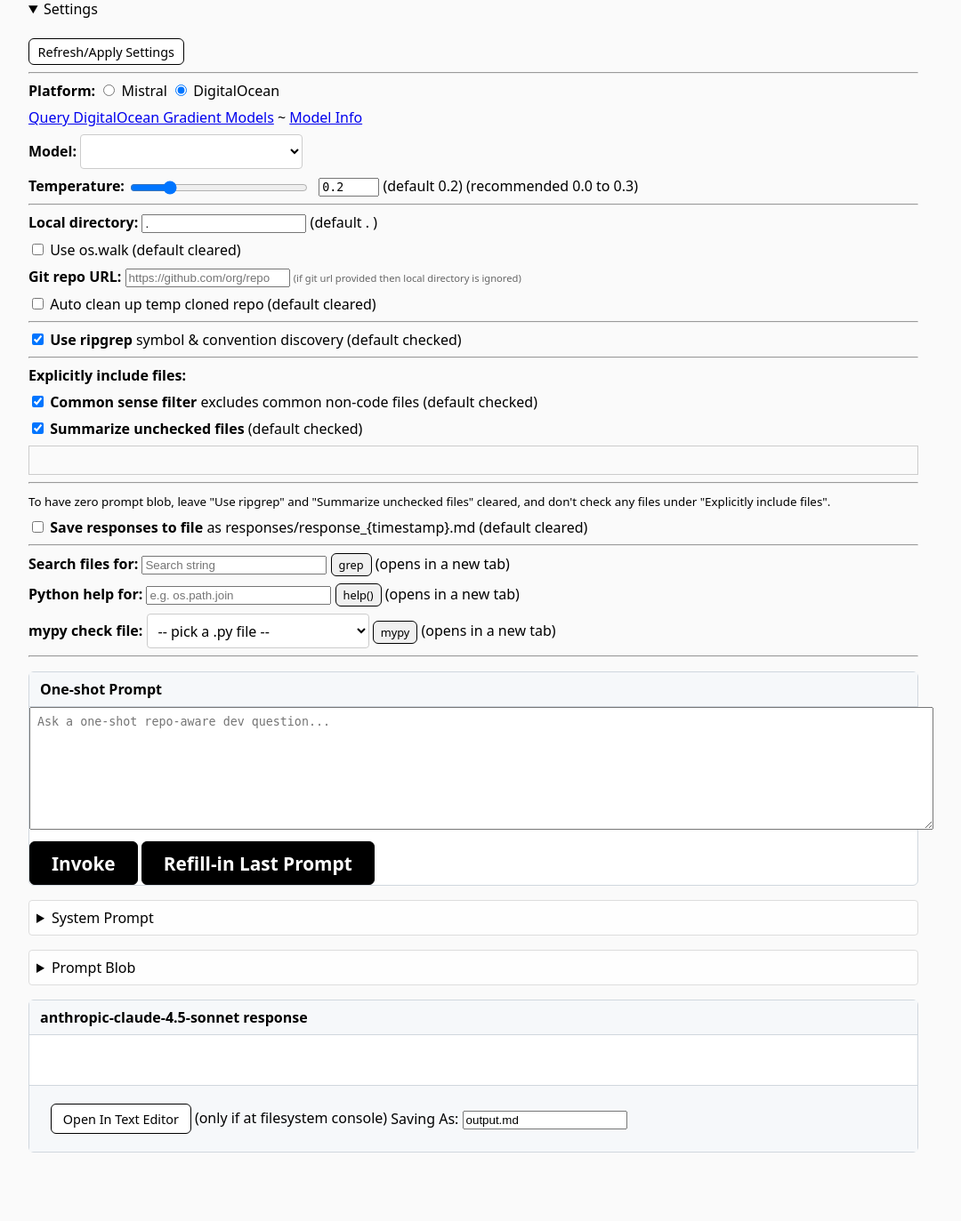
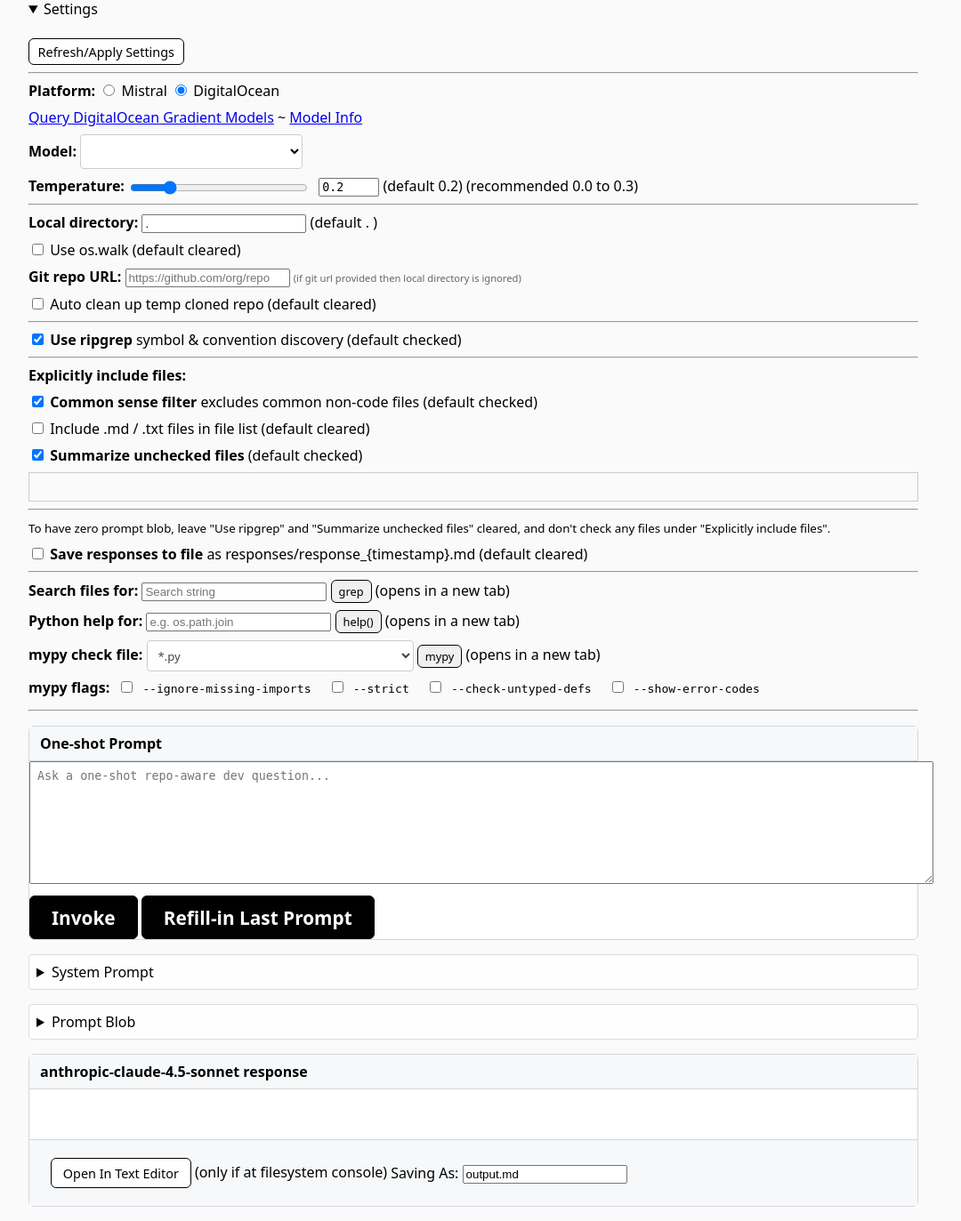
Before and after one commit to zake8/codez, a Flask app: page /ui in a window 1280 px wide. Shown: the part 103-1476 px from the top of the page at 89% size, without its empty margins (108-1188 px from the left). Before the commit the page ends 1399 px from the top, so only its background shows below. Run offline with Flask 3, Linux system fonts and the light colour scheme; lists and menus that the app fills with data are empty.

Commit message:
updated/added: help() feature; more api error handles; mypy tool; display prompt blob again; mypy selector and cleanups

```diff
--- a/app/digitalocean_stuff.py
+++ b/app/digitalocean_stuff.py
@@ -46,7 +46,7 @@ anthropic_dog_info = """
 """
 
 
-def get_domodlst():
+def get_domodlst() -> list[str]:
     """Gets list of DigitalOcean Gradient models"""
     if not DIGITALOCEAN_API_TOKEN:  ### should do this check elsewhere
         return ["DIGITALOCEAN_API_TOKEN not set"]
@@ -61,7 +61,7 @@ def get_domodlst():
 
 
 @lru_cache(maxsize=1)
-def get_digitalocean_models():
+def get_digitalocean_models() -> list[str]:
     """
     Cached list of available DigitalOcean Gradient models.
     """
--- a/app/routes.py
+++ b/app/routes.py
@@ -13,6 +13,8 @@ from flask import render_template, request, redirect, url_for, flash  # session
 from gradient import Gradient
 from markdown_it import MarkdownIt
 from pygments.formatters import HtmlFormatter
+from typing import Any
+##### from markupsafe import escape as markup_escape
 import datetime
 import os
 import requests
@@ -68,12 +70,12 @@ PYGMENTS_CSS = formatter.get_style_defs(".highlight")
 
 
 @app.route("/")
-def index():
+def index() -> Any:
     return redirect(url_for("ui"))
 
 
 @app.route("/ui", methods=["GET", "POST"])
-def ui():
+def ui() -> Any:
     """
     This is where everything happens for the "one-shot (repo-aware) code assist".
     Three overall sections to code flow. First GET and POST init everything.
@@ -89,6 +91,7 @@ def ui():
     model = "anthropic-claude-4.5-sonnet"  # just for first get
     platform_choice = "digitalocean"  # just for first get
     common_sense_filter = True  # default True
+    include_md_txt = False  # default False
     local_dir = "."  # default .
     use_os_walk = False  # default False
     temperature = 0.2  # default 0.2
@@ -155,13 +158,19 @@ def ui():
                 git_repo_url = ""  # Clear if cloning failed
         repo_files = get_repo_files(local_dir=local_dir or ".", use_os_walk=use_os_walk)
         common_sense_filter = request.form.get("common_sense_filter") == "1"
+        include_md_txt = request.form.get("include_md_txt") == "1"
         if common_sense_filter:
             filtered_files = []
             for f in repo_files:
                 if not any(f.endswith(ext) for ext in ['.toc', '.bin', '.env', '.log', '.ico', '.jpg', '.jpeg', '.png', '.gif', '.pdf', '.doc', '.docx', '.xls', '.xlsx', '.ppt', '.pptx', '.zip', '.tar', '.gz', '.bz2', '.7z', '.rar']):
                     if not any(f.endswith(ext) for ext in ['Pipfile.lock', 'requirements.txt', 'package-lock.json', 'yarn.lock', 'node_modules']):
                         if not f.startswith('.') and '/.' not in f:
-                            if not f.startswith("response_") and not f.endswith(".md"):
+                            if os.path.basename(f).startswith("response_") and f.endswith(".md"):
+                                pass  # always exclude generated response_*.md files
+                            elif f.endswith(".md") or f.endswith(".txt"):
+                                if include_md_txt:
+                                    filtered_files.append(f)
+                            else:
                                 filtered_files.append(f)
             repo_files = filtered_files
         file_tree = build_file_tree(repo_files)
@@ -285,6 +294,7 @@ def ui():
         selected_files=explicit_files,
         model=model,
         common_sense_filter=common_sense_filter,
+        include_md_txt=include_md_txt,
         devstral_models=devstral_models,
         dog_models=dog_models,
         local_dir=local_dir,
@@ -303,7 +313,7 @@ def ui():
 
 
 @app.route("/open_in_editor", methods=["POST"])
-def open_in_editor():
+def open_in_editor() -> Any:
     """
     Extracts code from rendered_html, saves it to a temporary file, and opens it in the default editor.
     """
@@ -344,7 +354,7 @@ def open_in_editor():
     return redirect(url_for("ui"))
 
 
-def get_rates(model):
+def get_rates(model: str) -> tuple[float, float]:
     """
     $ per 1M Input tokens
     $ per 1M Output tokens
@@ -513,6 +523,11 @@ def call_devstral(
         logging.error(mess, exc_info=True)
         flash(mess)
         return mess, 0
+    if not DEVSTRAL_API_URL:
+        mess = "DEVSTRAL_API_URL missing"
+        logging.error(mess, exc_info=True)
+        flash(mess)
+        return mess, 0
     # rough token estimate
     prompt_tokens_est = len(prompt_blob) // 4
     if "small" in model.lower(): ### need to dial in numbers here better, also medium?
@@ -591,7 +606,7 @@ def call_devstral(
         return mess, 0
 
 
-def get_repo_files(local_dir=".", use_os_walk=False):
+def get_repo_files(local_dir: str = ".", use_os_walk: bool = False) -> list[str]:
     # Try git first unless explicitly told to use os.walk
     if not use_os_walk:
         try:
@@ -621,10 +636,11 @@ def get_repo_files(local_dir=".", use_os_walk=False):
         return []
 
 
-def build_file_tree(paths):
+def build_file_tree(paths: list[str]) -> defaultdict:  # type: ignore[type-arg]
     """Convert flat list of paths into nested dict for folder tree."""
-    tree = lambda: defaultdict(tree)
-    root = tree()
+    def _tree() -> defaultdict:  # type: ignore[type-arg]
+        return defaultdict(_tree)
+    root = _tree()
     for path in paths:
         parts = path.split("/")
         current = root
@@ -635,7 +651,7 @@ def build_file_tree(paths):
 
 
 @app.route("/mismodlst", methods=["GET"])
-def mismodlst():
+def mismodlst() -> Any:
     """ Opens new page with a list of valid Mistral model IDs available to this API key. """
     results = get_mismodlst()
     return render_template(
@@ -645,7 +661,7 @@ def mismodlst():
 
 
 @app.route("/domodlst", methods=["GET"])
-def domodlst():
+def domodlst() -> Any:
     """ Opens new page with a list of valid DigitalOcean Gradient model IDs available. """
     results = get_domodlst()
     return render_template(
@@ -655,7 +671,7 @@ def domodlst():
 
 
 @app.route("/dog_info", methods=["GET"])
-def dog_info():
+def dog_info() -> Any:
     """ Opens new page with information about Anthropic's model lineup. """
     return render_template(
         "dog_info.html",
@@ -664,7 +680,7 @@ def dog_info():
 
 
 @app.route("/mismodcostlst", methods=["GET"])
-def mismodcostlst():
+def mismodcostlst() -> Any:
     """ Opens new page with a list of valid Mistral model IDs and costs available to this API key. """
     results = get_mismodcostlst()
     return render_template(
@@ -674,7 +690,7 @@ def mismodcostlst():
 
 
 @app.route("/grep_py", methods=["GET"])
-def grep_py():
+def grep_py() -> Any:
     """
     Perform grep search and display results.
     """
@@ -706,7 +722,7 @@ def grep_py():
 
 
 @app.route("/pyhelp", methods=["GET"])
-def pyhelp():
+def pyhelp() -> Any:
     """
     Run pydoc on a Python name and display results in a new tab.
     """
@@ -723,7 +739,7 @@ def pyhelp():
         return redirect(url_for("ui"))
 
     try:
-        result_text = pydoc.render_doc(query, renderer=pydoc.plaintext)
+        result_text = pydoc.render_doc(query, renderer=pydoc.plaintext)  # type: ignore[attr-defined]
     except Exception as e:
         logging.error(f"pydoc failed for query '{query}': {e}", exc_info=True)
         result_text = f"No help found for '{query}': {e}"
@@ -736,38 +752,56 @@ def pyhelp():
 
 
 @app.route("/mypy_file", methods=["GET"])
-def mypy_file():
+def mypy_file() -> Any:
     """
-    Run mypy on a single Python file and display results in a new tab.
+    Run mypy on a single Python file or the whole repo (f=.) and display results in a new tab.
+    Accepts optional repeated mypy_flags query params.
     """
     rel_path = request.args.get("f", "").strip()
     local_dir = request.args.get("local_dir", ".")
+    mypy_flags = request.args.getlist("mypy_flags")
 
     if not rel_path:
         flash("No file selected", "error")
         return redirect(url_for("ui"))
 
-    # Safety: only allow .py files, no path traversal
-    if not rel_path.endswith(".py") or ".." in rel_path:
-        flash("Invalid file selection", "error")
-        return redirect(url_for("ui"))
+    # Whitelist allowed flags to prevent injection
+    allowed_flags = {
+        "--ignore-missing-imports",
+        "--strict",
+        "--check-untyped-defs",
+        "--show-error-codes",
+    }
+    safe_flags = [f for f in mypy_flags if f in allowed_flags]
 
-    abs_path = os.path.join(local_dir, rel_path)
+    if rel_path == ".":
+        # Run mypy on the whole repo directory
+        cmd = ["mypy", "."] + safe_flags
+        display_target = ". (whole repo)"
+    else:
+        # Safety: only allow .py files, no path traversal
+        if not rel_path.endswith(".py") or ".." in rel_path:
+            flash("Invalid file selection", "error")
+            return redirect(url_for("ui"))
+        abs_path = os.path.join(local_dir, rel_path)
+        cmd = ["mypy", abs_path] + safe_flags
+        display_target = rel_path
 
     try:
         result = subprocess.run(
-            ["mypy", abs_path],
+            cmd,
+            cwd=local_dir,
             capture_output=True,
             text=True,
             check=False,
         )
         return render_template(
             "mypy_results.html",
-            rel_path=rel_path,
+            rel_path=display_target,
             results=result.stdout,
             error=result.stderr,
         )
     except Exception as e:
-        logging.error(f"mypy failed for file '{rel_path}': {e}", exc_info=True)
+        logging.error(f"mypy failed for '{display_target}': {e}", exc_info=True)
         flash(f"Error running mypy: {e}", "error")
         return redirect(url_for("ui"))
--- a/app/static/css/app.css
+++ b/app/static/css/app.css
@@ -272,3 +272,30 @@ button:hover {
   color: #666;
   font-weight: normal;
 }
+
+.mypy-file-select {
+  font-size: 0.82rem;
+  color: #444;
+  max-width: 300px;
+}
+
+.mypy-file-select option:first-child {
+  color: #999;
+  font-size: 0.82rem;
+}
+
+.mypy-flags {
+  display: inline-flex;
+  flex-wrap: wrap;
+  gap: 0.5rem 1.2rem;
+  font-size: 0.82rem;
+  font-family: monospace;
+  margin-left: 0.3rem;
+}
+
+.mypy-flag-item {
+  display: inline-flex;
+  align-items: center;
+  gap: 0.25rem;
+  font-weight: normal;
+}
--- a/app/static/js/ui.js
+++ b/app/static/js/ui.js
@@ -18,30 +18,38 @@ function pyHelp() {
 
 function mypyFile() {
   const select = document.getElementById('mypy_file_select');
-  const selectedFile = encodeURIComponent(select.value);
   const button = document.getElementById('mypy_run_btn');
   const localDir = encodeURIComponent(button.getAttribute('data-local-dir') || '.');
   if (!select.value) {
-    alert('Please select a Python file first.');
+    alert('Please select a .py file or "." for the whole repo.');
     return;
   }
-  console.log(`Opening: /mypy_file?f=${selectedFile}&local_dir=${localDir}`);
-  window.open(`/mypy_file?f=${selectedFile}&local_dir=${localDir}`, '_blank');
+  const selectedFile = encodeURIComponent(select.value);
+  const flagBoxes = document.querySelectorAll('.mypy-flag:checked');
+  const flags = Array.from(flagBoxes).map(cb => encodeURIComponent(cb.value));
+  let url = `/mypy_file?f=${selectedFile}&local_dir=${localDir}`;
+  for (const flag of flags) {
+    url += `&mypy_flags=${flag}`;
+  }
+  console.log(`Opening: ${url}`);
+  window.open(url, '_blank');
 }
 
 
 document.addEventListener('DOMContentLoaded', function() {
-  const form = document.querySelector('form[method="POST"]');
   const spinner = document.getElementById('spinner');
-  // After a trigger POST, scroll to the response section if it has content
-  var responseAnchor = document.getElementById('response');
-  var chatMessage = document.querySelector('.output .chat-message');
-  if (responseAnchor && chatMessage && chatMessage.textContent.trim().length > 0) {
-    responseAnchor.scrollIntoView({ behavior: 'smooth', block: 'start' });
+  const responseSection = document.getElementById('response');
+  const chatMessage = document.querySelector('.output .chat-message');
+
+  // Scroll to response if it has content (i.e. we just got a POST response back)
+  if (responseSection && chatMessage && chatMessage.textContent.trim().length > 0) {
+    responseSection.scrollIntoView({ behavior: 'smooth', block: 'start' });
   }
-  if (form && spinner) {
-    form.addEventListener('submit', function() {
-      spinner.style.display = 'inline';
+
+  // Show spinner on any submit button click that is an "action=trigger" submit
+  document.querySelectorAll('button[value="trigger"]').forEach(function(btn) {
+    btn.addEventListener('click', function() {
+      if (spinner) spinner.style.display = 'inline';
     });
-  }
+  });
 });
--- a/app/templates/ui.html
+++ b/app/templates/ui.html
@@ -143,6 +143,10 @@
             <strong>Common sense filter</strong> excludes common non-code files (default checked)
           </label>
           <label>
+            <input type="checkbox" name="include_md_txt" value="1" {% if include_md_txt %}checked{% endif %}>
+            Include .md / .txt files in file list (default cleared)
+          </label>
+          <label>
             <input type="checkbox" name="sum_unchecked" value="1" {% if sum_unchecked %}checked{% endif %}>
             <strong>Summarize unchecked files</strong> (default checked)
           </label>
@@ -203,8 +207,9 @@
           </label>
           <label>
             <strong>mypy check file:</strong>
-            <select id="mypy_file_select">
-              <option value="">-- pick a .py file --</option>
+            <select id="mypy_file_select" class="mypy-file-select">
+              <option value="" disabled selected class="mypy-hint">*.py</option>
+              <option value=".">. (whole repo)</option>
               {% for f in repo_files %}
                 {% if f.endswith('.py') %}
                   <option value="{{ f }}">{{ f }}</option>
@@ -216,6 +221,22 @@
               mypy
             </button>
             (opens in a new tab)
+            <br>
+            <strong>mypy flags:</strong>
+            <span class="mypy-flags">
+              <label class="mypy-flag-item">
+                <input type="checkbox" class="mypy-flag" value="--ignore-missing-imports"> --ignore-missing-imports
+              </label>
+              <label class="mypy-flag-item">
+                <input type="checkbox" class="mypy-flag" value="--strict"> --strict
+              </label>
+              <label class="mypy-flag-item">
+                <input type="checkbox" class="mypy-flag" value="--check-untyped-defs"> --check-untyped-defs
+              </label>
+              <label class="mypy-flag-item">
+                <input type="checkbox" class="mypy-flag" value="--show-error-codes"> --show-error-codes
+              </label>
+            </span>
           </label>
           <hr>
         </details>
@@ -230,14 +251,14 @@
             placeholder="Ask a one-shot repo-aware dev question..."
             required
           >{{ last_prompt if last_prompt else "" }}</textarea>
-          <button type="submit" name="action" value="trigger">
+          <button type="submit" name="action" value="trigger" onclick="document.getElementById('spinner').style.display='inline'">
+          <!-- old line: <button type="submit" name="action" value="trigger"> -->
             Invoke
           </button>
           <button type="submit" name="action" value="refill_last_prompt" formnovalidate class="refresh-button">
             Refill-in Last Prompt
           </button>
         </div>
-        <div class="spinner" id="spinner">🌀</div>
       </section>
 
       <!-- SYSTEM PROMPT VIEWER -->
@@ -251,16 +272,13 @@
       </section>
     </form>
 
+    <div class="spinner" id="spinner">🌀</div>
+
     <!-- CONTEXT VIEWER -->
     <section class="context-viewer">
       <details>
         <summary>Prompt Blob</summary>
-        Unable to show at the moment.<br>
-        <!--
-        see notes.md
-        <pre>{{ prompt_blob }}</pre>
         <pre>{{ prompt_blob|e }}</pre>
-        -->
       </details>
     </section>
 
@@ -275,7 +293,7 @@
           </div>
         {% endif %}
       {% endwith %}
-    <section class="output">
+    <section class="output" id="response">
       <div class="response-box">
         <div class="response-header">
           {{ model }} response
```
Also changed, not shown: app/templates/notes.md (+16 -0 lines).
